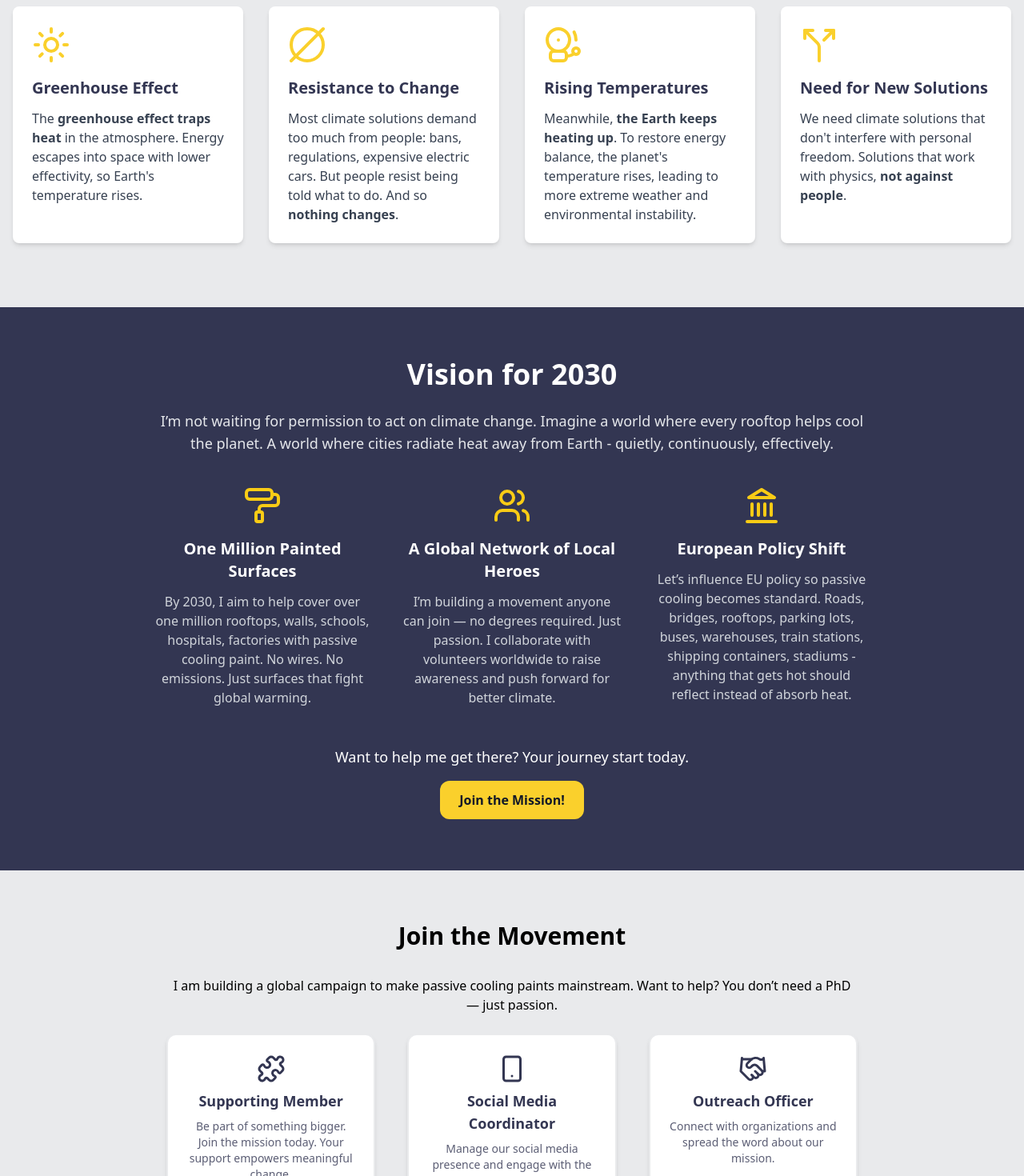
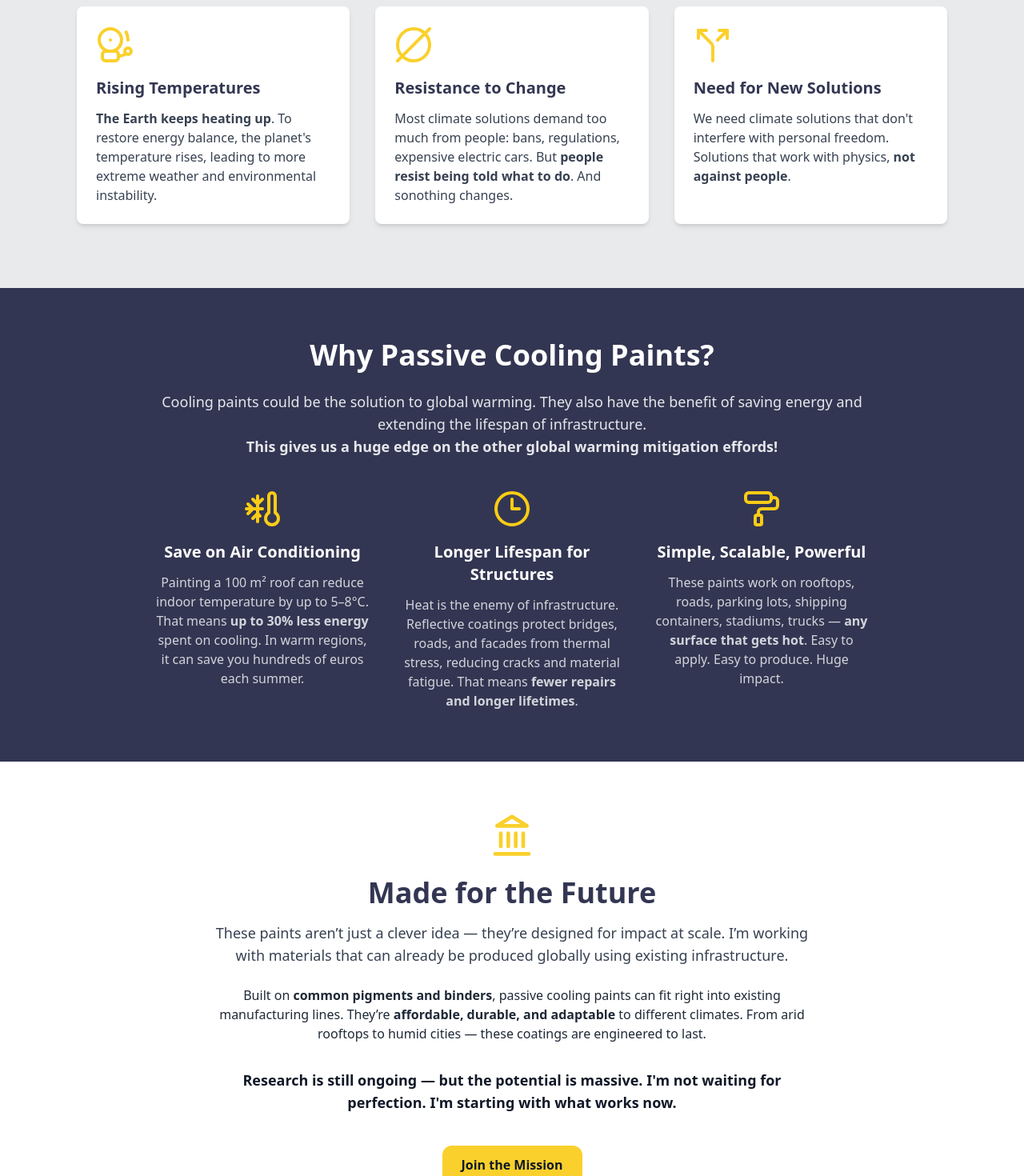
Before and after one commit to HansNervenzeller/pasivnichladicibarvy, a React (Vite) app: page / in a window 1280 px wide. Shown: the part 960-2430 px from the top of the page at 80% size. Built offline with nearby package versions, Linux system fonts and the light colour scheme.

Commit message:
feat: Enhance App.tsx with new components for improved content structure, add NotFound page, and update visuals across multiple components

```diff
--- a/src/App.tsx
+++ b/src/App.tsx
@@ -25,15 +25,18 @@ import MotivationEn from "./components_en/MotivationEn";
 import PrinciplesEn from "./components_en/PrinciplesEn";
 import JoinEn from "./components_en/JoinEn";
 import { Vision2030 } from "./components_en/Vision2030";
+import { Reasons } from "./components_en/Reasons";
+import { MadeForFuture } from "./components_en/Madeforfuture";
 
 import OrtoGen from "./components/OrtoGen";
+import NotFoundEn from "./components_en/NotFoundEn";
 
 const AppWrapper = () => {
     const location = useLocation();
     const isCzech = location.pathname.startsWith("/cs");
 
     return (
-        <div className="bg-[#e9eaec] min-h-screen text-black">
+        <div className="bg-[#e9eaec] min-h-screen text-black snap-y snap-mandatory overflow-y-scroll scroll-smooth">
             {isCzech ? <Header /> : <HeaderEn />}
             <Routes>
                 {/* English version */}
@@ -43,6 +46,8 @@ const AppWrapper = () => {
                         <main>
                             <HeroEn />
                             <MotivationEn />
+                            <Reasons />
+                            <MadeForFuture />
                             <Vision2030 />
                             <JoinEn />
                             <PrinciplesEn />
@@ -72,7 +77,11 @@ const AppWrapper = () => {
                 {/* 404 Not Found route */}
                 <Route
                     path="*"
-                    element={<div>Stránka nenalezena / Page not found</div>}
+                    element={
+                        <main>
+                            <NotFoundEn />
+                        </main>
+                    }
                 />
             </Routes>
             {isCzech ? <Footer /> : <FooterEn />}
--- a/src/components_en/HeaderEn.tsx
+++ b/src/components_en/HeaderEn.tsx
@@ -57,7 +57,7 @@ export const HeaderEn: React.FC = () => {
                     onClick={switchToCzech}
                     className="text-[#333652] hover:text-[#fad02c] font-bold transition-colors"
                 >
-                    🇨z
+                    cz
                 </button>
             </li>
         </>
--- a/src/components_en/JoinEn.tsx
+++ b/src/components_en/JoinEn.tsx
@@ -105,9 +105,9 @@ const RoleCard: React.FC<{
     onClick: () => void;
 }> = ({ icon, title, description, selected, onClick }) => (
     <div
-        className={`cursor-pointer rounded-xl border-2 transition-all p-6 shadow-md hover:bg-[#fad02c] hover:text-black hover:border-[#fad02c] ${
+        className={`cursor-pointer rounded-xl border-2 transition-all p-6 shadow-md hover:bg-[#fad02c] hover:text-[#333652] hover:border-[#fad02c] ${
             selected
-                ? "bg-[#fad02c] text-black border-[#fad02c]"
+                ? "bg-[#fad02c] text-[#333652] border-[#fad02c]"
                 : "bg-white text-[#333652] border-[#e9eaec]"
         }`}
         onClick={onClick}
@@ -120,8 +120,12 @@ const RoleCard: React.FC<{
     >
         <div className="flex flex-col items-center gap-2">
             <span className="text-4xl">{icon}</span>
-            <div className="font-bold text-lg text-center">{title}</div>
-            <div className="text-sm text-center opacity-80">{description}</div>
+            <div className="font-bold text-lg text-center text-[#333652]">
+                {title}
+            </div>
+            <div className="text-sm text-center opacity-80 text-[#333652]">
+                {description}
+            </div>
         </div>
     </div>
 );
@@ -193,7 +197,7 @@ const JoinEn: React.FC = () => {
     return submitted ? (
         <section
             id="join"
-            className="mt-16 py-16 px-4 max-w-4xl mx-auto rounded-xl flex flex-col items-center justify-center min-h-[60vh] bg-[#333652] transition-colors duration-700"
+            className="mt-16 snap-start py-16 px-4 max-w-4xl mx-auto rounded-xl flex flex-col items-center justify-center min-h-[60vh] bg-[#333652] transition-colors duration-700"
         >
             <img
                 src="https://mcdn.wallpapersafari.com/medium/81/93/byg90N.jpg"
@@ -208,15 +212,16 @@ const JoinEn: React.FC = () => {
             </div>
         </section>
     ) : (
-        <section id="join" className="py-16 px-4 max-w-4xl mx-auto">
-            <h2 className="text-3xl font-bold text-center mb-8">
+        <section id="join" className="py-16 px-0 w-full bg-red-700">
+            <div className="max-w-4xl mx-auto px-4">
+                <h2 className="text-3xl font-bold text-center mb-8 text-white">
                     Join the Movement
                 </h2>
-            <div className="text-center mb-6">
+                <div className="text-center mb-6 text-white">
                     <div>
                         I am building a global campaign to make passive cooling
-                    paints mainstream. Want to help? You don’t need a PhD — just
-                    passion.
+                        paints mainstream. Want to help? You don’t need a PhD —
+                        just passion.
                     </div>
                 </div>
 
@@ -235,35 +240,37 @@ const JoinEn: React.FC = () => {
 
                 <form className="space-y-6" onSubmit={handleSubmit}>
                     <div>
-                    <label className="block font-bold mb-1">
-                        Full Name <span className="text-red-500">*</span>
+                        <label className="block text-white font-bold mb-1">
+                            Full Name <span className="text-white">*</span>
                         </label>
                         <input
                             ref={nameInputRef}
                             type="text"
                             className="w-full p-2 rounded border"
                             required
+                            placeholder="Enter your full name"
                             value={name}
                             onChange={(e) => setName(e.target.value)}
                         />
                     </div>
 
                     <div>
-                    <label className="block font-bold mb-1">
-                        Email <span className="text-red-500">*</span>
+                        <label className="block text-white font-bold mb-1">
+                            Email <span className="text-white">*</span>
                         </label>
                         <input
                             type="email"
                             className="w-full p-2 rounded border"
                             required
+                            placeholder="Enter your email address"
                             value={email}
                             onChange={(e) => setEmail(e.target.value)}
                         />
                     </div>
 
                     <div>
-                    <label className="block font-bold mb-1">
-                        Position <span className="text-red-500">*</span>
+                        <label className="block text-white font-bold mb-1">
+                            Position <span className="text-white">*</span>
                         </label>
                         <input
                             type="text"
@@ -276,21 +283,22 @@ const JoinEn: React.FC = () => {
                     </div>
 
                     <div>
-                    <label className="block font-bold mb-1">
-                        Country <span className="text-red-500">*</span>
+                        <label className="block text-white font-bold mb-1">
+                            Country <span className="text-white">*</span>
                         </label>
                         <input
                             type="text"
                             className="w-full p-2 rounded border"
                             required
+                            placeholder="Enter your country"
                             value={country}
                             onChange={(e) => setCountry(e.target.value)}
                         />
                     </div>
 
                     <div>
-                    <label className="block font-bold mb-1">
-                        Motivation <span className="text-red-500">*</span>
+                        <label className="block text-white font-bold mb-1">
+                            Motivation <span className="text-white">*</span>
                         </label>
                         <textarea
                             className="w-full p-2 rounded border h-32"
@@ -303,7 +311,7 @@ const JoinEn: React.FC = () => {
 
                     <button
                         type="submit"
-                    className="bg-gradient-to-r from-[#fad02c] to-[#ff5733] text-[#333652] font-bold py-3 px-6 rounded-lg transition-all duration-500 flex items-center hover:bg-gradient-to-r hover:from-[#ff5733] hover:to-[#3357ff] hover:text-white focus:outline-none focus:ring-2 focus:ring-[#fad02c] focus:ring-offset-2 shadow-md subtle-button"
+                        className="bg-gradient-to-r from-[#fad02c] to-[#ff5733] text-[#333652] font-bold py-3 px-6 rounded-lg transition-all duration-500 flex items-center hover:bg-gradient-to-r hover:from-[#ff5733] hover:to-[#3357ff] hover:text-[#333652] focus:outline-none focus:ring-2 focus:ring-[#fad02c] focus:ring-offset-2 shadow-md subtle-button"
                         disabled={submitting}
                     >
                         {submitting ? (
@@ -337,6 +345,7 @@ const JoinEn: React.FC = () => {
                         )}
                     </button>
                 </form>
+            </div>
         </section>
     );
 };
--- /dev/null
+++ b/src/components_en/Madeforfuture.tsx
@@ -0,0 +1,43 @@
+// components_En/MadeForFuture.tsx
+import { Landmark } from "lucide-react";
+
+export const MadeForFuture = () => {
+    return (
+        <section className="bg-white py-16 px-4 md:px-20 snap-start">
+            <div className="max-w-3xl mx-auto text-center">
+                <div className="flex justify-center mb-6">
+                    <Landmark className="w-14 h-14 text-[#FAD02C]" />
+                </div>
+                <h2 className="text-3xl md:text-4xl font-bold text-[#333652] mb-4">
+                    Made for the Future
+                </h2>
+                <p className="text-base md:text-lg text-gray-700 mb-6">
+                    These paints aren’t just a clever idea — they’re designed
+                    for impact at scale. I’m working with materials that can
+                    already be produced globally using existing infrastructure.
+                </p>
+                <p className="text-base md:text-md text-gray-800 mb-8">
+                    Built on <strong>common pigments and binders</strong>,
+                    passive cooling paints can fit right into existing
+                    manufacturing lines. They’re{" "}
+                    <strong>affordable, durable, and adaptable</strong> to
+                    different climates. From arid rooftops to humid cities —
+                    these coatings are engineered to last.
+                </p>
+                <p className="text-base md:text-lg text-gray-900 font-semibold">
+                    Research is still ongoing — but the potential is massive.
+                    I'm not waiting for perfection. I'm starting with what works
+                    now.
+                </p>
+                <div className="mt-10">
+                    <a
+                        href="#join"
+                        className="inline-block px-6 py-3 bg-[#FAD02C] text-gray-900 font-semibold rounded-xl hover:bg-yellow-400 transition"
+                    >
+                        Join the Mission
+                    </a>
+                </div>
+            </div>
+        </section>
+    );
+};
--- a/src/components_en/MotivationEn.tsx
+++ b/src/components_en/MotivationEn.tsx
@@ -50,59 +50,56 @@ const MotivationEn: React.FC = () => {
         <section
             id="motivation"
             ref={sectionRef}
-            className="py-20 px-4 scroll-animate"
+            className="py-20 px-4 scroll-animate "
         >
             <div className="container mx-auto">
                 <h2 className="text-3xl md:text-4xl font-bold text-[#333652] mb-12 text-center">
                     The Problems We Face
                 </h2>
-                <div className="grid grid-cols-1 md:grid-cols-2 lg:grid-cols-4 gap-8">
+                <div className="flex flex-col items-center gap-8 md:flex-row md:justify-center md:items-stretch md:px-8 lg:px-20">
+                    <div className="flex-1 flex justify-center">
                         <MotivationItem
-                        icon={<Sun size={48} />}
-                        title="Greenhouse Effect"
+                            icon={<BellElectricIcon size={48} />}
+                            title="Rising Temperatures"
                             description={
                                 <>
-                                The <b>greenhouse effect traps heat</b> in the
-                                atmosphere. Energy escapes into space with lower
-                                effectivity, so Earth's temperature rises.
+                                    <b>The Earth keeps heating up</b>. To
+                                    restore energy balance, the planet's
+                                    temperature rises, leading to more extreme
+                                    weather and environmental instability.
                                 </>
                             }
                         />
+                    </div>
+                    <div className="flex-1 flex justify-center">
                         <MotivationItem
                             icon={<CircleSlash2Icon size={48} />}
                             title="Resistance to Change"
                             description={
                                 <>
                                     Most climate solutions demand too much from
-                                people: bans, regulations, expensive electric
-                                cars. But people resist being told what to do.
-                                And so <b>nothing changes</b>.
+                                    people: bans, regulations, expensive
+                                    electric cars. But{" "}
+                                    <b>people resist being told what to do</b>.
+                                    And sonothing changes.
                                 </>
                             }
                         />
-                    <MotivationItem
-                        icon={<BellElectricIcon size={48} />}
-                        title="Rising Temperatures"
-                        description={
-                            <>
-                                Meanwhile, <b>the Earth keeps heating up</b>. To
-                                restore energy balance, the planet's temperature
-                                rises, leading to more extreme weather and
-                                environmental instability.
-                            </>
-                        }
-                    />
+                    </div>
+                    <div className="flex-1 flex justify-center">
                         <MotivationItem
                             icon={<SplitIcon size={48} />}
                             title="Need for New Solutions"
                             description={
                                 <>
-                                We need climate solutions that don't interfere
-                                with personal freedom. Solutions that work with
-                                physics, <b>not against people</b>.
+                                    We need climate solutions that don't
+                                    interfere with personal freedom. Solutions
+                                    that work with physics,{" "}
+                                    <b>not against people</b>.
                                 </>
                             }
                         />
+                    </div>
                 </div>
             </div>
         </section>
--- /dev/null
+++ b/src/components_en/NotFoundEn.tsx
@@ -0,0 +1,27 @@
+import { AlertTriangle } from "lucide-react";
+
+export const NotFoundEn = () => {
+    return (
+        <section className="snap-start min-h-screen flex flex-col justify-center items-center bg-[#333652] px-4">
+            <div className="bg-white rounded-2xl shadow-lg p-10 flex flex-col items-center max-w-md w-full">
+                <AlertTriangle className="w-16 h-16 text-[#fad02c] mb-4" />
+                <h1 className="text-4xl font-bold text-[#333652] mb-2">404</h1>
+                <h2 className="text-2xl font-bold text-[#333652] mb-4">
+                    Page Not Found
+                </h2>
+                <p className="text-[#333652] text-lg mb-8 text-center">
+                    Sorry, the page you are looking for does not exist.
+                    <br />
+                    Maybe you mistyped the address or the page has moved.
+                </p>
+                <button
+                    onClick={() => (window.location.href = "/")}
+                    className="bg-[#fad02c] text-[#333652] font-bold px-6 py-3 rounded-xl shadow hover:bg-yellow-400 transition"
+                >
+                    Go to Homepage
+                </button>
+            </div>
+        </section>
+    );
+};
+export default NotFoundEn;
--- a/src/components_en/PrinciplesEn.tsx
+++ b/src/components_en/PrinciplesEn.tsx
@@ -30,7 +30,7 @@ const PrinciplesEn: React.FC = () => {
     return (
         <>
             <style>{arrowAnimation}</style>
-            <section id="principles" className="py-20 px-4 bg-white">
+            <section id="principles" className="py-20 px-4 bg-white snap-start">
                 <div className="container mx-auto">
                     <h2 className="text-3xl md:text-4xl font-bold text-[#333652] mb-12 text-center">
                         Physical Principles
--- /dev/null
+++ b/src/components_en/Reasons.tsx
@@ -0,0 +1,79 @@
+// components_En/Reasons.tsx
+import { PaintRoller, ThermometerSnowflake, Clock3 } from "lucide-react";
+
+export const Reasons = () => {
+    return (
+        <section className="bg-[#333652] py-16 px-6 md:px-20 snap-start">
+            <div className="max-w-4xl mx-auto text-center text-white">
+                <h2 className="text-4xl font-bold mb-6">
+                    Why Passive Cooling Paints?
+                </h2>
+                <p className="text-lg mb-10 text-gray-200">
+                    Cooling paints could be the solution to global warming. They
+                    also have the benefit of saving energy and extending the
+                    lifespan of infrastructure.
+                    <br />
+                    <strong>
+                        This gives us a huge edge on the other global warming
+                        mitigation effords!
+                    </strong>
+                </p>
+
+                <div className="grid gap-10 md:grid-cols-3 text-left">
+                    {/* Energy savings */}
+                    <div>
+                        <ThermometerSnowflake className="w-12 h-12 text-yellow-400 mb-4 mx-auto" />
+                        <h3 className="text-xl font-semibold mb-3 text-white text-center">
+                            Save on Air Conditioning
+                        </h3>
+                        <p className="text-gray-300 text-center">
+                            Painting a 100 m² roof can reduce indoor temperature
+                            by up to 5–8°C. That means{" "}
+                            <strong>up to 30% less energy</strong> spent on
+                            cooling. In warm regions, it can save you hundreds
+                            of euros each summer.
+                        </p>
+                    </div>
+
+                    {/* Infrastructure longevity */}
+                    <div>
+                        <Clock3 className="w-12 h-12 text-yellow-400 mb-4 mx-auto" />
+                        <h3 className="text-xl font-semibold mb-3 text-white text-center">
+                            Longer Lifespan for Structures
+                        </h3>
+                        <p className="text-gray-300 text-center">
+                            Heat is the enemy of infrastructure. Reflective
+                            coatings protect bridges, roads, and facades from
+                            thermal stress, reducing cracks and material
+                            fatigue. That means{" "}
+                            <strong>fewer repairs and longer lifetimes</strong>.
+                        </p>
+                    </div>
+
+                    {/* Scalability + simplicity */}
+                    <div>
+                        <PaintRoller className="w-12 h-12 text-yellow-400 mb-4 mx-auto" />
+                        <h3 className="text-xl font-semibold mb-3 text-white text-center">
+                            Simple, Scalable, Powerful
+                        </h3>
+                        <p className="text-gray-300 text-center">
+                            These paints work on rooftops, roads, parking lots,
+                            shipping containers, stadiums, trucks —{" "}
+                            <strong> any surface that gets hot</strong>. Easy to
+                            apply. Easy to produce. Huge impact.
+                        </p>
+                    </div>
+                </div>
+
+                {/*<div className="mt-16">
+                    <a
+                        href="#join"
+                        className="inline-block bg-[#fad02c] text-[#333652] px-6 py-3 rounded-xl text-lg font-semibold hover:bg-[#333652] hover:text-white transition"
+                    >
+                        Join the Mission
+                    </a>
+                </div>*/}
+            </div>
+        </section>
+    );
+};
--- a/src/components_en/Vision2030.tsx
+++ b/src/components_en/Vision2030.tsx
@@ -3,7 +3,7 @@ import { Users, Landmark, PaintRollerIcon } from "lucide-react"; // přidat navr
 
 export const Vision2030 = () => {
     return (
-        <section className="bg-[#333652] py-16 px-6 md:px-20">
+        <section className="bg-[#333652] py-16 px-6 md:px-20 snap-start">
             <div className="max-w-4xl mx-auto text-center text-white">
                 <h2 className="text-4xl font-bold mb-6">Vision for 2030</h2>
                 <p className="text-lg mb-10 text-gray-200">
```
Also changed, not shown: src/components_en/HeroEn.tsx (+6 -5 lines). Lines whose indentation alone changed are shown as unchanged.
